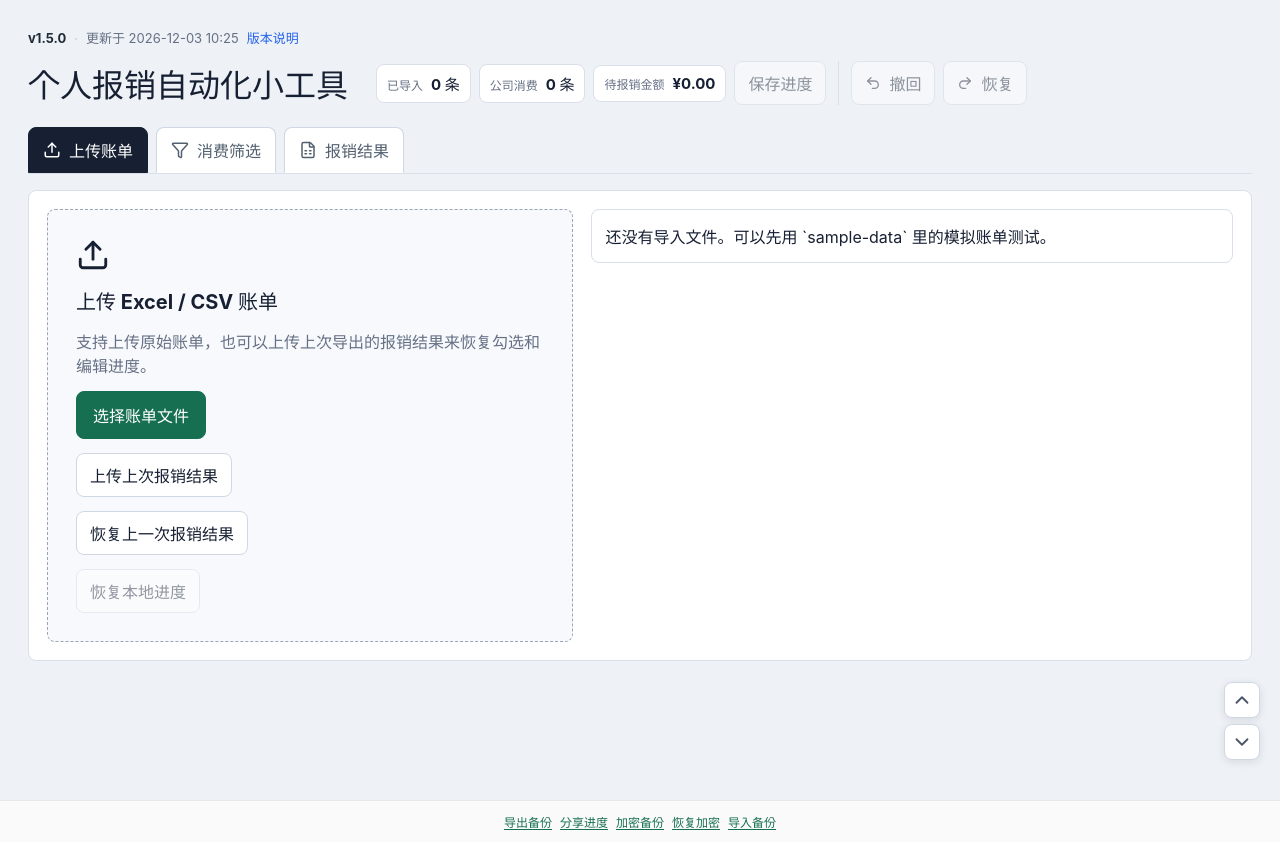
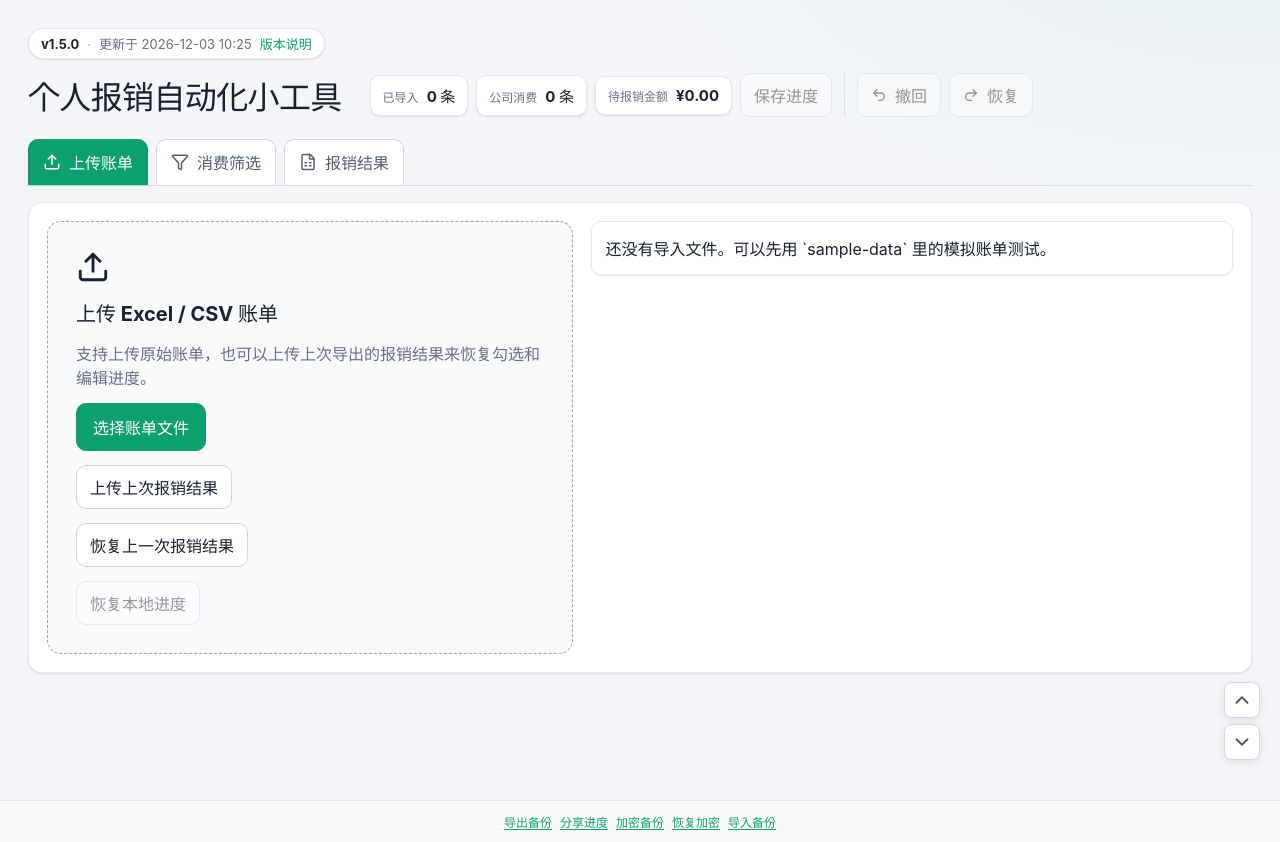
Before and after one commit to jose8300/personal-reimbursement-macos-handoff, a React (Vite) app: page / in a window 1280 px wide. Built offline with nearby package versions, Linux system fonts and the light colour scheme.

Commit message:
v1.5.0: 整体 UI 视觉升级（design tokens + 阴影/圆角/交互）

```diff
--- a/src/App.css
+++ b/src/App.css
@@ -1,25 +1,60 @@
+:root {
+  --bg: #f3f5f8;
+  --bg-tint: rgba(14, 159, 110, 0.06);
+  --surface: #ffffff;
+  --surface-2: #f8fafc;
+  --border: #e4e9f0;
+  --border-strong: #cfd7e3;
+  --text: #18212f;
+  --muted: #667085;
+  --muted-2: #98a2b3;
+  --primary: #0e9f6e;
+  --primary-strong: #0b845c;
+  --primary-soft: #e7f7f0;
+  --primary-contrast: #ffffff;
+  --radius-sm: 8px;
+  --radius: 10px;
+  --radius-lg: 14px;
+  --shadow-sm: 0 1px 2px rgba(16, 24, 40, 0.06), 0 1px 3px rgba(16, 24, 40, 0.05);
+  --shadow-md: 0 6px 16px rgba(16, 24, 40, 0.08);
+  --shadow-lg: 0 20px 50px rgba(16, 24, 40, 0.18);
+  --ring: rgba(14, 159, 110, 0.35);
+  --transition: 160ms cubic-bezier(0.4, 0, 0.2, 1);
+}
+
 .app-shell {
   min-height: 100vh;
   padding: 28px;
-  color: #172033;
+  color: var(--text);
+  background:
+    radial-gradient(1100px 520px at 100% -12%, var(--bg-tint), transparent 60%),
+    var(--bg);
+  font-family: -apple-system, BlinkMacSystemFont, 'Segoe UI', 'PingFang SC', 'Microsoft YaHei', sans-serif;
+  -webkit-font-smoothing: antialiased;
+  -moz-osx-font-smoothing: grayscale;
 }
 
 .topbar-version {
-  display: flex;
+  display: inline-flex;
   align-items: center;
   gap: 8px;
   margin-bottom: 14px;
-  font-size: 13px;
-  color: #667085;
+  padding: 5px 12px;
+  border: 1px solid var(--border);
+  border-radius: 999px;
+  background: var(--surface);
+  box-shadow: var(--shadow-sm);
+  font-size: 13px;
+  color: var(--muted);
 }
 
 .topbar-version-badge {
   font-weight: 700;
-  color: #1f2a37;
+  color: var(--text);
 }
 
 .topbar-version-sep {
-  color: #c2c8d0;
+  color: var(--muted-2);
 }
 
 .topbar-version-link {
@@ -27,7 +62,7 @@
   border: none;
   padding: 0;
   margin: 0;
-  color: #2563eb;
+  color: var(--primary);
   cursor: pointer;
   font-size: 13px;
 }
@@ -61,6 +96,9 @@ h1 {
   margin: 0;
   font-size: 32px;
   line-height: 1.2;
+  font-weight: 800;
+  letter-spacing: -0.02em;
+  color: var(--text);
 }
 
 h2 {
@@ -83,11 +121,18 @@ h2 {
   flex: 0 0 auto;
   align-items: baseline;
   gap: 8px;
-  border: 1px solid #d9e0ea;
-  border-radius: 8px;
-  padding: 8px 10px;
-  background: #ffffff;
-  white-space: nowrap;
+  border: 1px solid var(--border);
+  border-radius: var(--radius);
+  padding: 9px 12px;
+  background: var(--surface);
+  box-shadow: var(--shadow-sm);
+  white-space: nowrap;
+  transition: box-shadow var(--transition), transform var(--transition);
+}
+
+.stat:hover {
+  box-shadow: var(--shadow-md);
+  transform: translateY(-1px);
 }
 
 .stat span {
@@ -129,12 +174,13 @@ h2 {
   align-items: center;
   justify-content: center;
   gap: 8px;
-  border: 1px solid #cfd7e3;
-  border-radius: 8px;
-  background: #ffffff;
-  color: #172033;
+  border: 1px solid var(--border-strong);
+  border-radius: var(--radius);
+  background: var(--surface);
+  color: var(--text);
   font: inherit;
   cursor: pointer;
+  transition: background var(--transition), border-color var(--transition), box-shadow var(--transition), transform var(--transition);
 }
 
 .tabs button:hover,
@@ -145,19 +191,29 @@ h2 {
 .amount-sort-button:hover,
 .date-sort-button:hover {
   border-color: #98a6b8;
-  background: #f7f9fc;
+  background: var(--surface-2);
+  box-shadow: var(--shadow-sm);
 }
 
 .primary-button:hover {
-  border-color: #115e45;
-  background: #115e45;
+  border-color: var(--primary-strong);
+  background: var(--primary-strong);
+  box-shadow: var(--shadow-md);
+}
+
+.primary-button:active,
+.ghost-button:active,
+.icon-button:active,
+.tabs button:active {
+  transform: translateY(1px);
 }
 
 button:focus-visible,
 input:focus-visible,
 select:focus-visible {
-  outline: 2px solid #79c7a2;
+  outline: 2px solid var(--primary);
   outline-offset: 2px;
+  box-shadow: 0 0 0 4px var(--ring);
 }
 
 .tabs button {
@@ -169,16 +225,18 @@ select:focus-visible {
 }
 
 .tabs button.active {
-  background: #172033;
-  border-color: #172033;
-  color: #ffffff;
+  background: var(--primary);
+  border-color: var(--primary);
+  color: var(--primary-contrast);
+  box-shadow: var(--shadow-sm);
 }
 
 .panel {
-  background: #ffffff;
-  border: 1px solid #d9e0ea;
-  border-radius: 8px;
+  background: var(--surface);
+  border: 1px solid var(--border);
+  border-radius: var(--radius-lg);
   padding: 18px;
+  box-shadow: var(--shadow-sm);
 }
 
 .upload-panel {
@@ -195,9 +253,15 @@ select:focus-visible {
   justify-content: center;
   gap: 14px;
   border: 1px dashed #98a6b8;
-  border-radius: 8px;
+  border-radius: var(--radius-lg);
   padding: 28px;
-  background: #f7f9fc;
+  background: var(--surface-2);
+  transition: border-color var(--transition), background var(--transition);
+}
+
+.upload-box:hover {
+  border-color: var(--primary);
+  background: var(--primary-soft);
 }
 
 .upload-box p {
@@ -215,10 +279,11 @@ select:focus-visible {
 .version-history {
   width: 100%;
   margin-top: 4px;
-  border: 1px solid #e3e8ef;
-  border-radius: 8px;
-  background: #ffffff;
+  border: 1px solid var(--border);
+  border-radius: var(--radius);
+  background: var(--surface);
   padding: 10px 12px;
+  box-shadow: var(--shadow-sm);
 }
 
 .version-history-head {
@@ -293,9 +358,9 @@ select:focus-visible {
 
 .primary-button {
   padding: 11px 16px;
-  border-color: #176f52;
-  background: #176f52;
-  color: #ffffff;
+  border-color: var(--primary);
+  background: var(--primary);
+  color: var(--primary-contrast);
   font-weight: 700;
 }
 
@@ -329,11 +394,12 @@ select:focus-visible {
 
 .mini-card,
 .empty-state {
-  border: 1px solid #d9e0ea;
-  border-radius: 8px;
+  border: 1px solid var(--border);
+  border-radius: var(--radius);
   padding: 14px;
   text-align: left;
-  background: #ffffff;
+  background: var(--surface);
+  box-shadow: var(--shadow-sm);
 }
 
 .empty-state-with-action {
@@ -1268,8 +1334,10 @@ select {
 .table-wrap {
   width: 100%;
   overflow: auto;
-  border: 1px solid #d9e0ea;
-  border-radius: 8px;
+  border: 1px solid var(--border);
+  border-radius: var(--radius-lg);
+  box-shadow: var(--shadow-sm);
+  background: var(--surface);
 }
 
 table {
@@ -1306,10 +1374,19 @@ th {
   position: sticky;
   top: 0;
   z-index: 1;
-  background: #f2f5f8;
-  color: #475467;
-  font-size: 13px;
-  font-weight: 700;
+  background: var(--surface-2);
+  color: var(--muted);
+  font-size: 13px;
+  font-weight: 700;
+  box-shadow: inset 0 -1px 0 var(--border);
+}
+
+tbody tr {
+  transition: background var(--transition);
+}
+
+tbody tr:hover td {
+  background: var(--primary-soft);
 }
 
 .sortable-th,
@@ -1331,22 +1408,34 @@ td input:not([type='checkbox']) {
   width: 100%;
   min-width: 0;
   height: 32px;
-  border: 1px solid #d6dde6;
-  border-radius: 6px;
+  border: 1px solid var(--border-strong);
+  border-radius: var(--radius-sm);
   padding: 0 9px;
-  background: #fff;
+  background: var(--surface);
+  transition: border-color var(--transition), box-shadow var(--transition);
+}
+
+.result-cell-input:focus {
+  border-color: var(--primary);
+  box-shadow: 0 0 0 3px var(--ring);
 }
 
 .table-cell-input {
   width: 100%;
   min-width: 0;
   height: 32px;
-  border: 1px solid #d6dde6;
-  border-radius: 6px;
+  border: 1px solid var(--border-strong);
+  border-radius: var(--radius-sm);
   padding: 0 8px;
-  background: #fff;
-  color: #172033;
+  background: var(--surface);
+  color: var(--text);
   font: inherit;
+  transition: border-color var(--transition), box-shadow var(--transition);
+}
+
+.table-cell-input:focus {
+  border-color: var(--primary);
+  box-shadow: 0 0 0 3px var(--ring);
 }
 
 .table-date-input {
@@ -1914,16 +2003,17 @@ td input.amount-input {
   border: none;
   background: transparent;
   padding: 0;
-  color: #176f52;
+  color: var(--primary);
   font-size: 12px;
   font-weight: 700;
   cursor: pointer;
   text-decoration: underline;
   text-underline-offset: 2px;
+  transition: color var(--transition);
 }
 
 .footer-link:hover {
-  color: #0f5a40;
+  color: var(--primary-strong);
 }
 
 .changelog-overlay {
--- a/src/changelog.ts
+++ b/src/changelog.ts
@@ -19,6 +19,7 @@ export const changelog: ChangelogEntry[] = [
       '旧数据兼容：通过「恢复本地进度」或撤销 / 重做恢复的旧记录，若缺失交易状态 / 订单号，会自动从原始账单行（raw）重新提取补全，无需重新导入即可显示',
       '导出文件名增加时分时间戳：报销结果导出（Excel / CSV）和结构化报销单导出的文件名现在精确到分钟，格式如 个人报销表-202607261757.xlsx，避免同名文件覆盖',
       '版本号与版本说明移至页面顶部：原页脚版本信息（v 版本号 · 更新于 X · 版本说明）上移到标题上方顶部条，点击「版本说明」仍可打开完整更新记录弹窗；页脚仅保留备份 / 分享相关入口',
+      '整体 UI 视觉升级：引入 design tokens 统一配色 / 圆角 / 阴影 / 过渡；页面改为柔和浅灰画布让白卡片浮起；卡片与统计卡加柔和阴影、hover 微抬升；按钮加 hover 阴影与点击下压、焦点环统一主色；标签页激活态改为品牌绿；表格表头柔和底 + 行 hover 高亮；顶部版本条改为胶囊样式；标题字重与字距优化',
     ],
   },
   {
```
